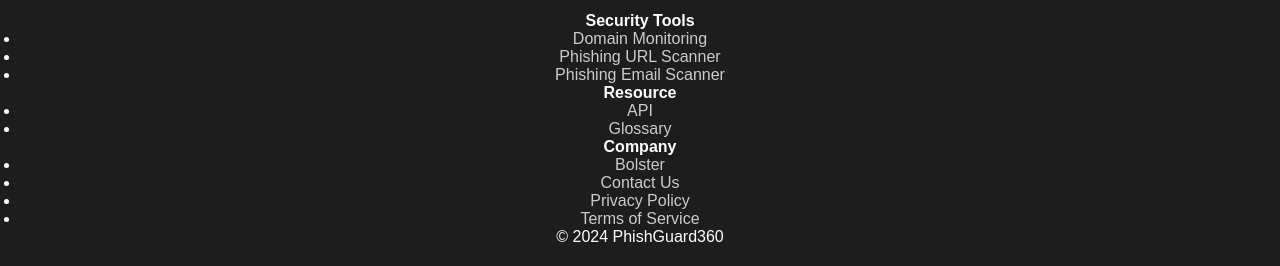
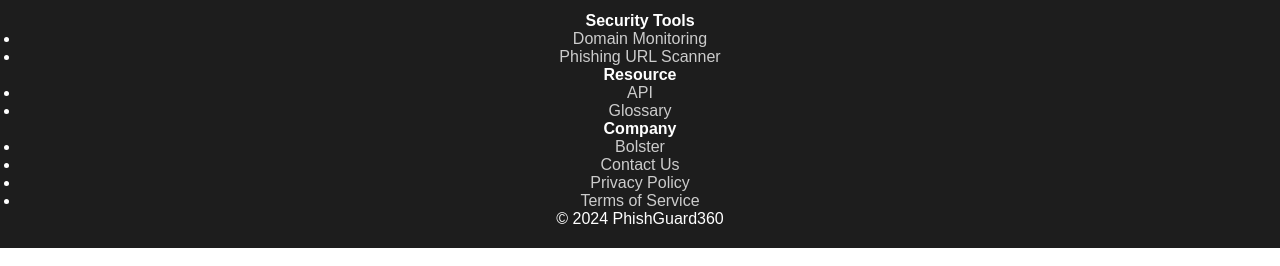
Before and after one commit to PhishGuard360/PhishGuard360, a Flask app: page /team in a window 1280 px wide. Shown: the part 1794-2060 px from the top of the page. Run offline with Flask 3, Linux system fonts and the light colour scheme.

Commit message:
Update team.html

```diff
--- a/templates/team.html
+++ b/templates/team.html
@@ -141,7 +141,6 @@
                     <ul>
                         <li><a href="#">Domain Monitoring</a></li>
                         <li><a href="#">Phishing URL Scanner</a></li>
-                        <li><a href="#">Phishing Email Scanner</a></li>
                     </ul>
                 </div>
                 <div class="resource">
```
